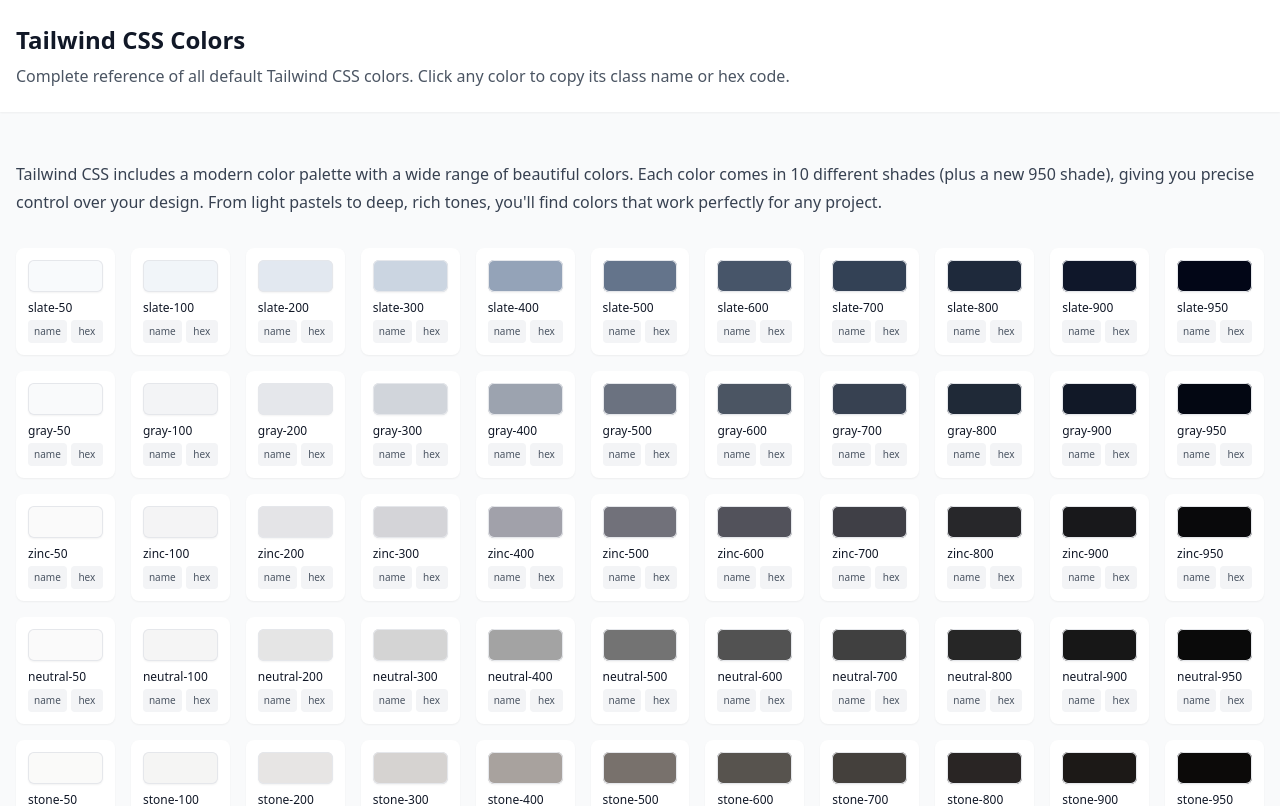
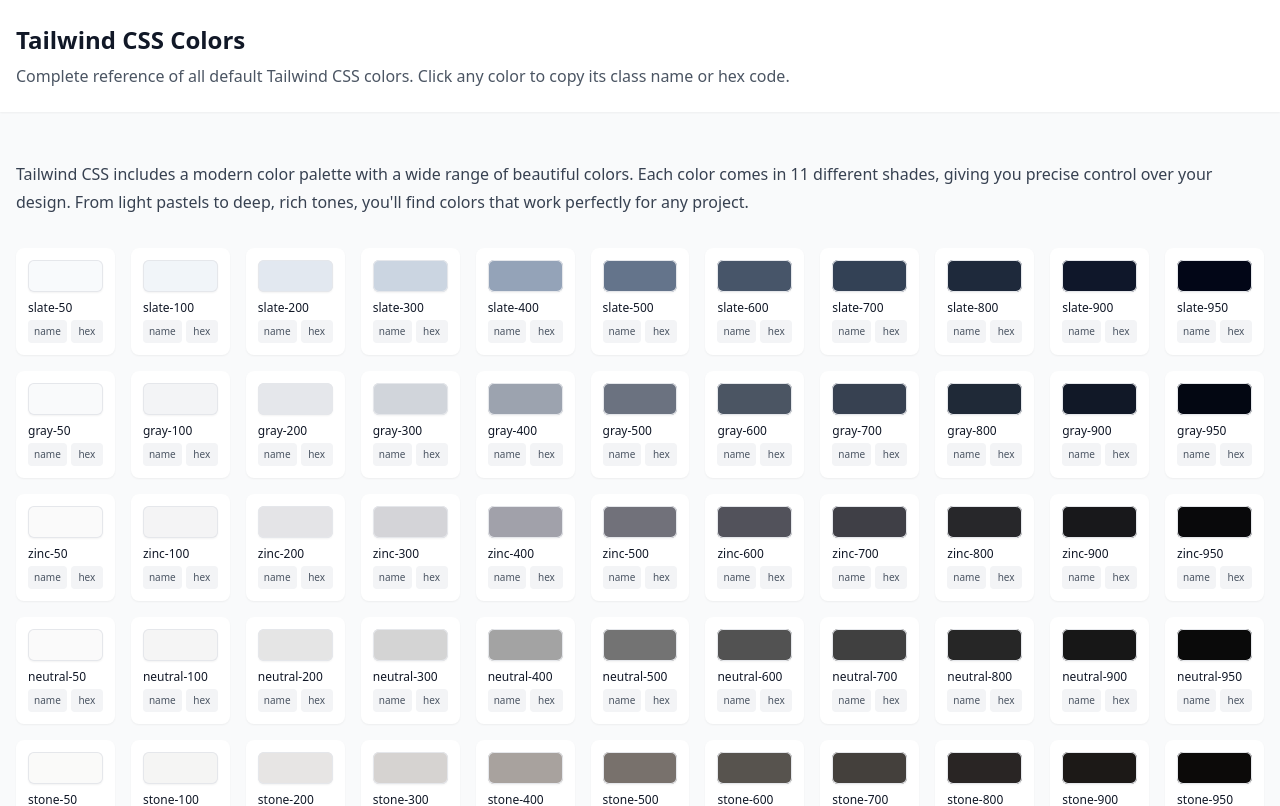
Before and after one commit to sleggat/tailwind-snap, a SvelteKit app: page /colors in a window 1280 px wide. Shown: the top 806 px of the page. Built offline with nearby package versions, Linux system fonts and the light colour scheme.

Commit message:
Just changed to 11 shades

```diff
--- a/src/routes/colors/+page.svelte
+++ b/src/routes/colors/+page.svelte
@@ -40,9 +40,8 @@
 		<div class="prose mb-8 max-w-none">
 			<p>
 				Tailwind CSS includes a modern color palette with a wide range of beautiful colors. Each
-				color comes in 10 different shades (plus a new 950 shade), giving you precise control over
-				your design. From light pastels to deep, rich tones, you'll find colors that work perfectly
-				for any project.
+				color comes in 11 different shades, giving you precise control over your design. From light
+				pastels to deep, rich tones, you'll find colors that work perfectly for any project.
 			</p>
 		</div>
 
```
